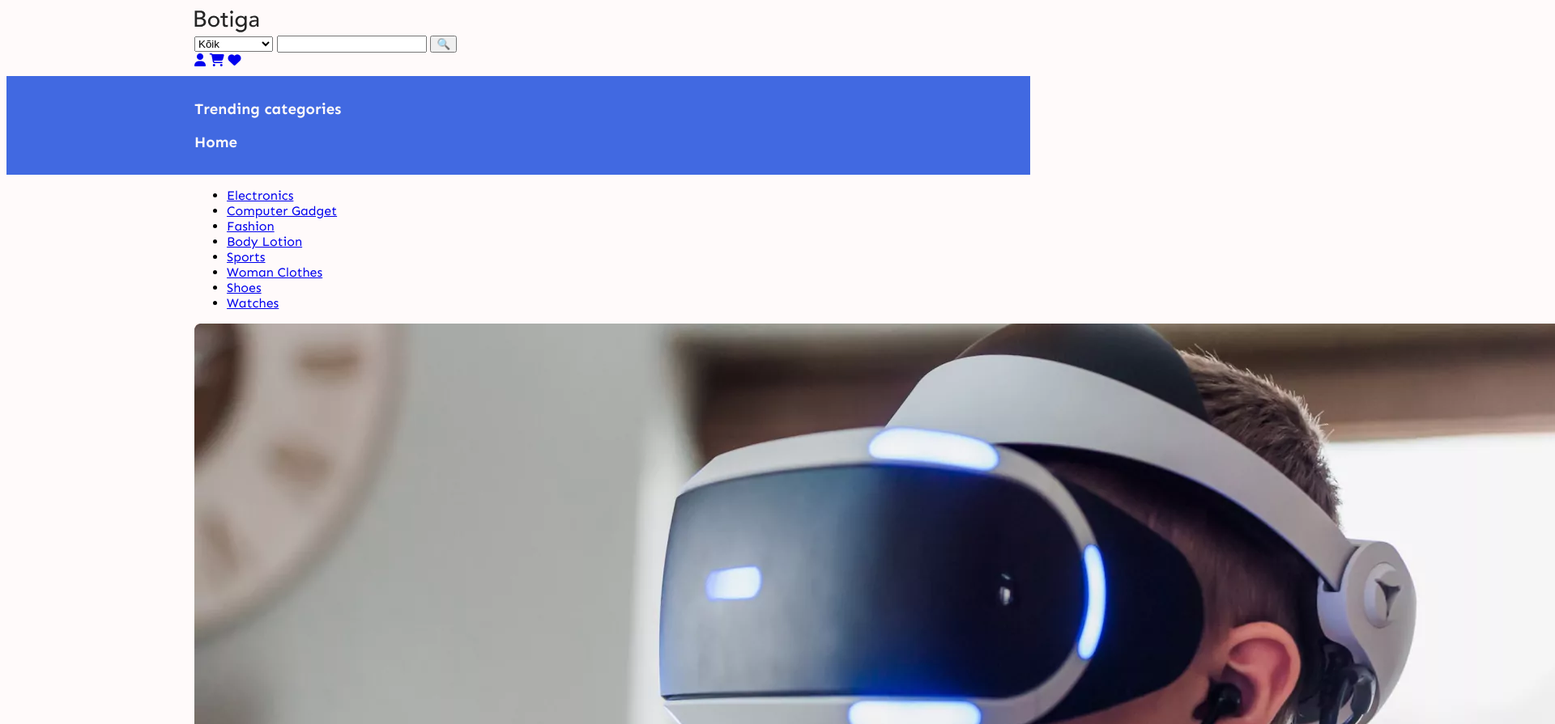
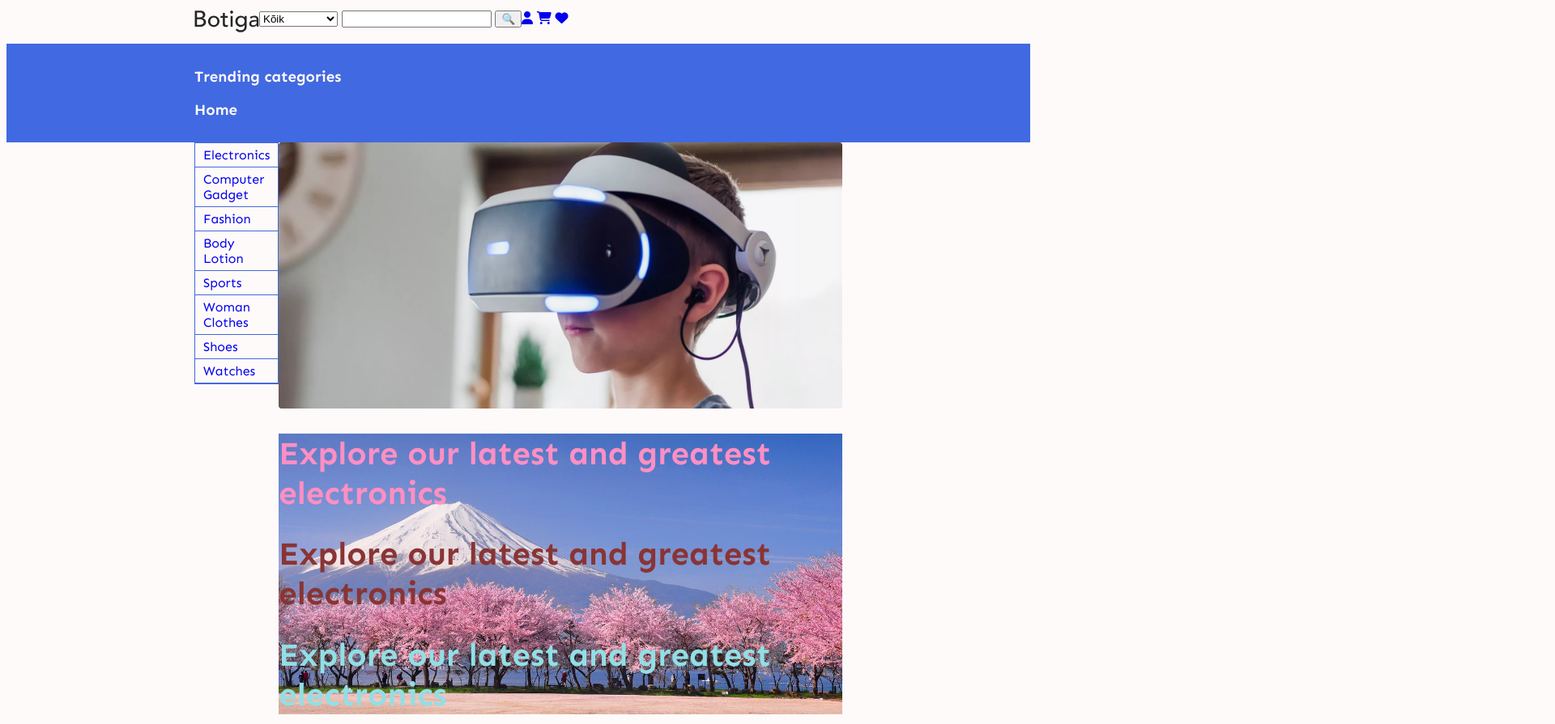
Before and after one commit to FafnirGefnar/BOTIGA, a plain HTML site: page index.html in a window 1280 px wide. Shown: the part 5-900 px from the top of the page at 81% size, 1920 px wide, since content can reach past the window. Drawn offline with Linux system fonts and the light colour scheme.

Commit message:
add background image, borders, categories

```diff
--- a/index.html
+++ b/index.html
@@ -1,8 +1,8 @@
 <!DOCTYPE html>
 <html lang="en">
 
-
 <head>
+    <meta charset="UTF-8">
     <title>BOTIGA - KERT</title>
     <link rel="stylesheet" href="./fontawesome/css/all.min.css">
     <link rel="stylesheet" href="styles.css">
@@ -11,10 +11,9 @@
     <link href="https://fonts.googleapis.com/css2?family=Sen:wght@400..800&display=swap" rel="stylesheet">
 </head>
 
-
 <body>
     <header>
-        <section class="White">
+        <section class="white">
             <div class="container">
                 <div class="row">
                     <div class="column">
@@ -43,7 +42,7 @@
                 </div>
             </div>
         </section>
-        <section class="Blue">
+        <section class="blue">
             <div class="container">
                 <h3>Trending categories</h3>
                 <h3>Home</h3>
@@ -67,12 +66,15 @@
                             <li><a href="#">Watches</a></li>
                         </ul>
                     </nav>
-
                 </div>
                 <div class="column">
                     <img src="./vr.webp" alt="VR">
+                    <div class="banner">
+                        <h1 id="cool_id" class="one">Explore our latest and greatest electronics</h1>
+                        <h1 class="two">Explore our latest and greatest electronics</h1>
+                        <h1 class="three">Explore our latest and greatest electronics</h1>
+                    </div>
                 </div>
-
             </div>
         </div>
     </main>
@@ -80,8 +82,6 @@
     <footer>
     </footer>
 
-
 </body>
 
-
 </html>
--- a/styles.css
+++ b/styles.css
@@ -3,19 +3,69 @@ body {
     font-family: "Sen", sans-serif;
 }
 
+/* #cool_id {
 
-.Blue {
+} */
+
+.banner {
+    background-image: url(sakura_fuji.jpg);
+    background-repeat: no-repeat;
+    background-size: cover;
+    background-position: center;
+}
+
+.one {
+    color: rgb(255, 143, 195)
+}
+
+.two {
+    color: rgb(137, 52, 52);
+}
+
+.three {
+    color: rgb(145, 223, 230);
+}
+
+h1 {
+    font-size: 40px;
+}
+
+h2 {
+    font-size: 38px;
+}
+
+.row {
+    display: flex;
+}
+
+nav ul li a {
+    padding: 5px 10px;
+    display: block;
+    border-bottom: 1px solid royalblue;
+    text-decoration: none;
+}
+
+nav ul {
+    list-style-type: none;
+    margin: 0;
+    padding: 0;
+    border: 1px solid royalblue;
+
+}
+
+.blue {
     padding: 10px;
     background-color: royalblue;
     /* text-align: center; */
     color: snow;
     margin-left: auto;
-    margin-right: auto;}
+    margin-right: auto;
+}
 
-.White {
+.white {
     padding: 10px;
-    background-color:snow;
-    /* text-align: center; */
+    background-color: snow;
+    /* text-align: center; /////control+ä - comment shorcut*/
     color: snow;
     margin-left: auto;
     margin-right: auto;
@@ -29,3 +79,8 @@ body {
     margin-left: auto;
     max-width: 800px;
 }
+
+img {
+    max-width: 100%;
+    height: auto;
+}
```
Also changed, not shown: sakura_fuji.jpg (added), wave_pattern.avif (added).
